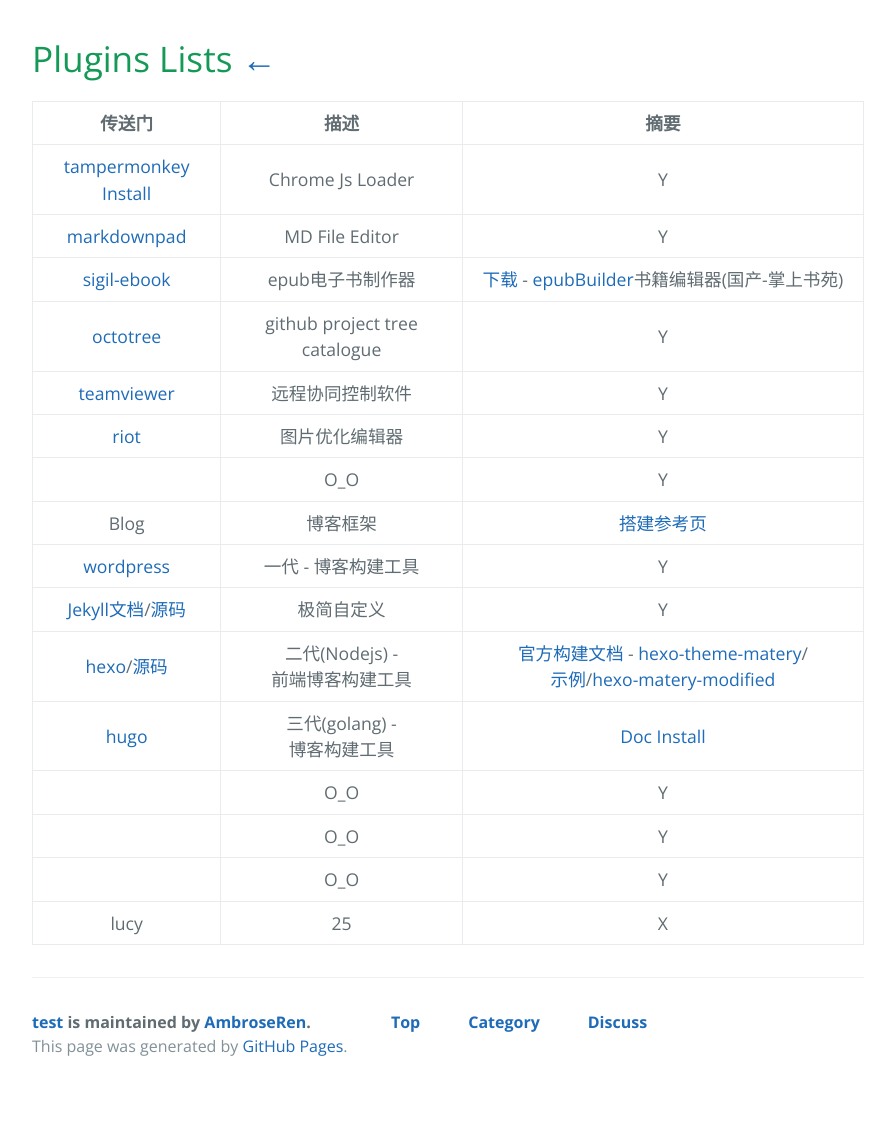
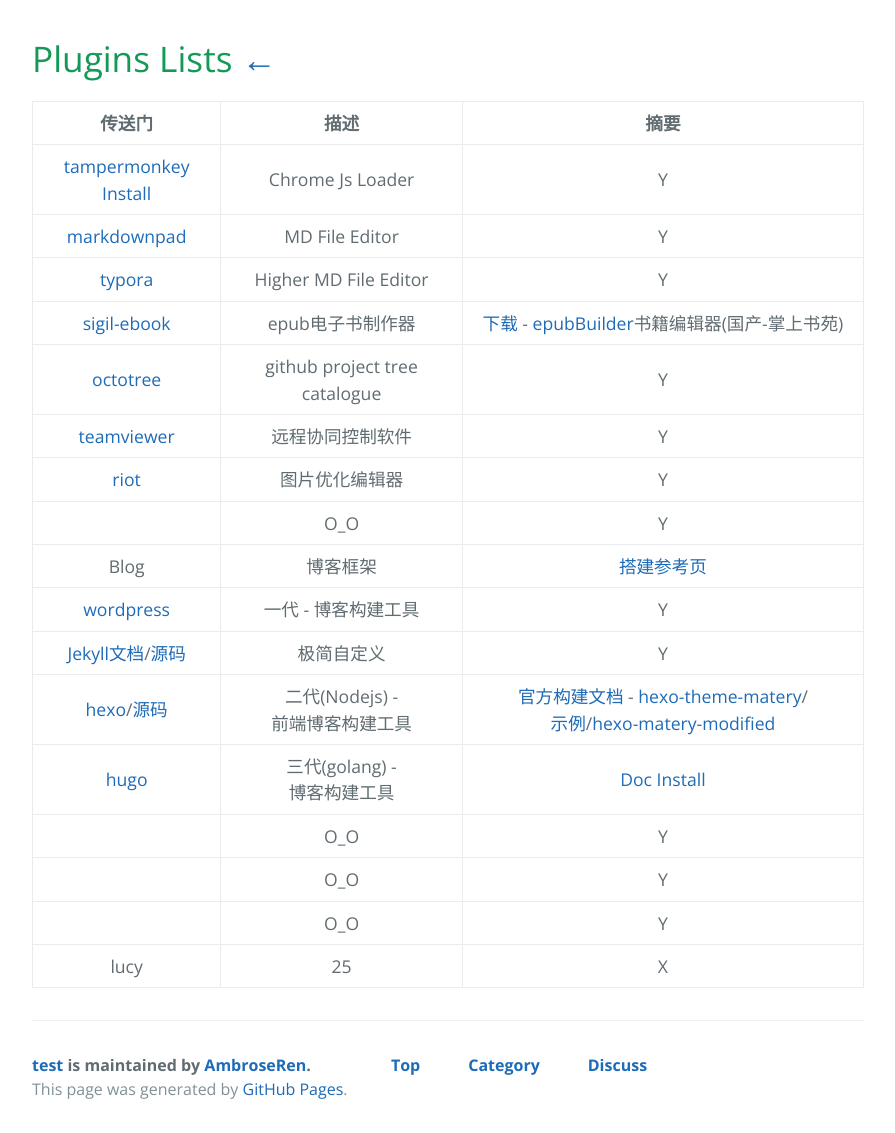
Before and after one commit to AmbroseRen/test, a Jekyll site: the page built from Data/InstallPackage/Plugins.md, in a window 1280 px wide. Shown: the whole page, without its empty margins (192-1087 px from the left). Built offline with Jekyll 4.4.1, drawn with Linux system fonts in a browser that asks for light colours; our own code applies the rules of GitHub Pages for plain Markdown files; the repository's description, which GitHub fills in, is left out; before the commit the page ends 1090 px from its top, so only the background shows below that.

Commit message:
Update Plugins.md

```diff
--- a/Data/InstallPackage/Plugins.md
+++ b/Data/InstallPackage/Plugins.md
@@ -4,6 +4,7 @@
 |:---:|:---:|:---:|
 | [tampermonkey Install](https://www.tampermonkey.net/) | Chrome Js Loader | Y |
 | [markdownpad](http://markdownpad.com/download.html) | MD File Editor | Y |
+| [typora](https://typora.io/) | Higher MD File Editor | Y |
 | [sigil-ebook](https://sigil-ebook.com/) | epub电子书制作器 | [下载](https://github.com/Sigil-Ebook/Sigil/releases/tag/1.5.1) - [epubBuilder](https://www.soepub.com/soft)书籍编辑器(国产-掌上书苑) |
 | [octotree](https://www.octotree.io/) | github project tree catalogue | Y |
 | [teamviewer](https://www.teamviewer.cn/cn/teamviewer-automatic-download/) | 远程协同控制软件 | Y |
```
